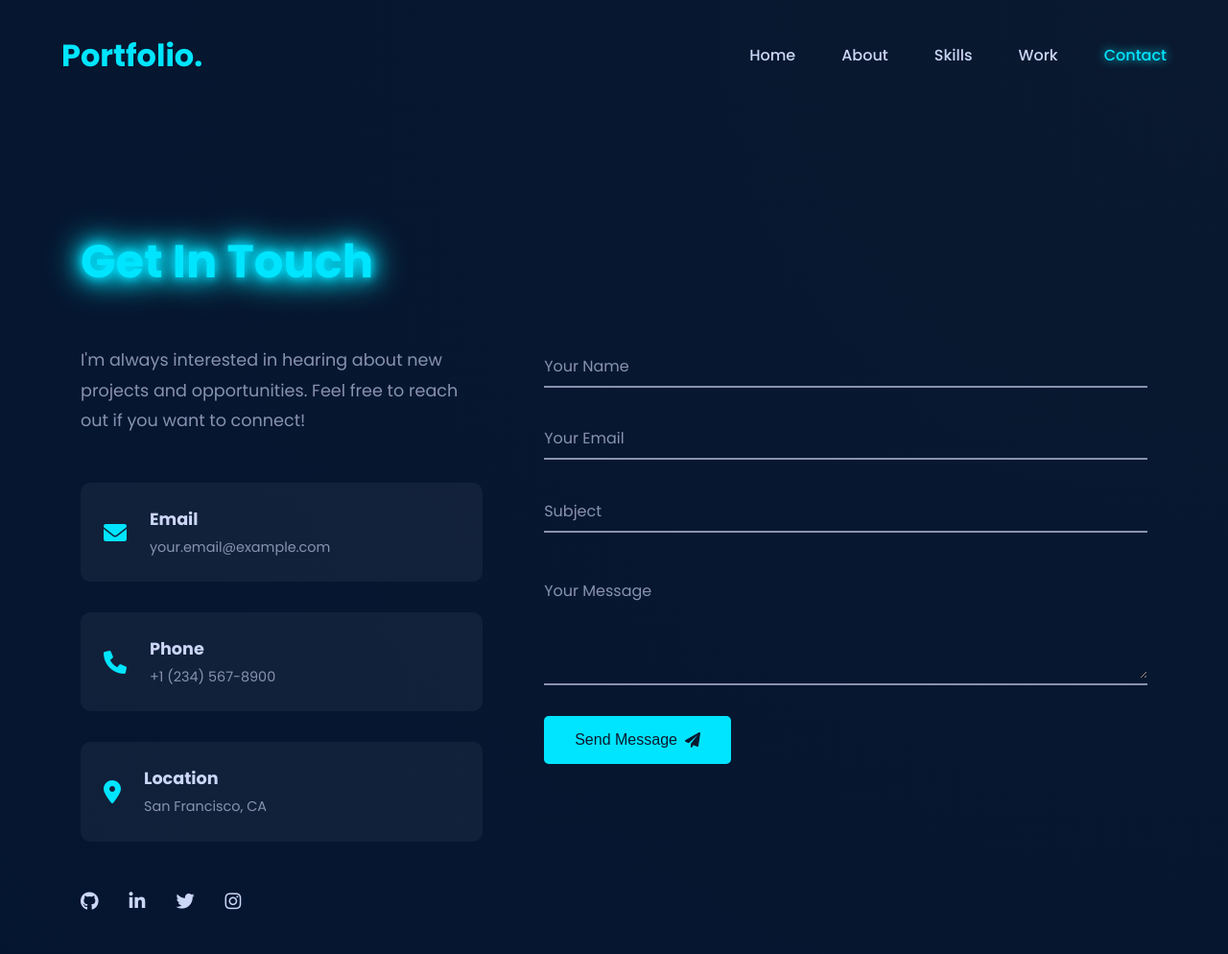
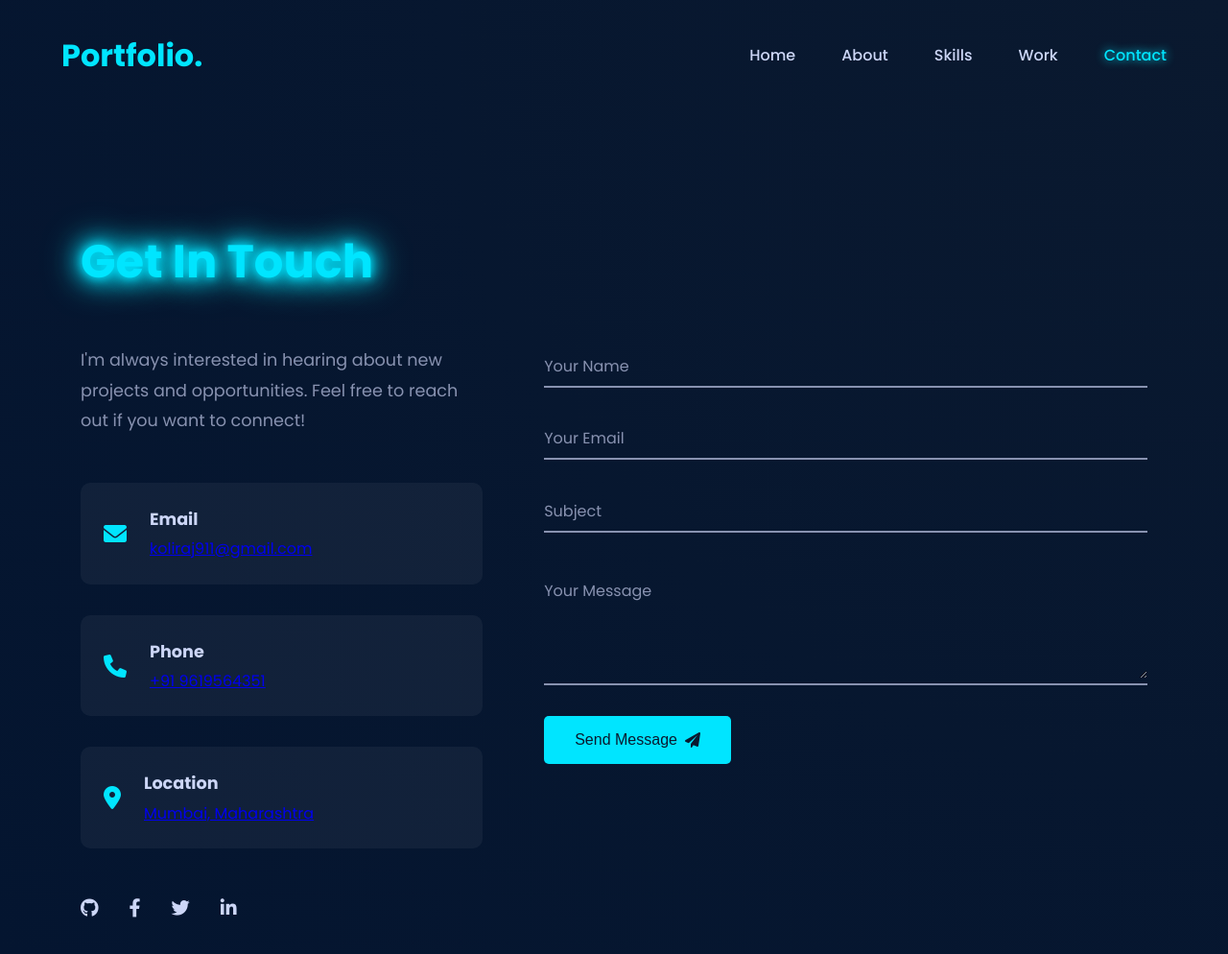
Before and after one commit to Rajkoli145/Portfolio1, a plain HTML site: page contact.html in a window 1280 px wide. Shown: the whole page at 96% size. Drawn offline with Linux system fonts and the light colour scheme; a script that the page names is missing.

Commit message:
Update contact.html

```diff
--- a/contact.html
+++ b/contact.html
@@ -44,29 +44,29 @@
                                 <i class="fas fa-envelope"></i>
                                 <div class="item-info">
                                     <h3>Email</h3>
-                                    <p>your.email@example.com</p>
+                                    <a href="mailto:koliraj911@gmail.com?subject=Portfolio Contact" class="contact-link" target="_blank">koliraj911@gmail.com</a>
                                 </div>
                             </div>
                             <div class="contact-item">
                                 <i class="fas fa-phone"></i>
                                 <div class="item-info">
                                     <h3>Phone</h3>
-                                    <p>+1 (234) 567-8900</p>
+                                    <a href="tel:+919619564351" class="contact-link">+91 9619564351</a>
                                 </div>
                             </div>
                             <div class="contact-item">
                                 <i class="fas fa-map-marker-alt"></i>
                                 <div class="item-info">
                                     <h3>Location</h3>
-                                    <p>San Francisco, CA</p>
+                                    <a href="https://maps.google.com/?q=Mumbai,Maharashtra" target="_blank" class="contact-link">Mumbai, Maharashtra</a>
                                 </div>
                             </div>
                         </div>
                         <div class="social-links">
-                            <a href="#" class="social-icon"><i class="fab fa-github"></i></a>
-                            <a href="#" class="social-icon"><i class="fab fa-linkedin-in"></i></a>
-                            <a href="#" class="social-icon"><i class="fab fa-twitter"></i></a>
-                            <a href="#" class="social-icon"><i class="fab fa-instagram"></i></a>
+                            <a href="https://github.com/Rajkoli145" class="social-icon"><i class="fab fa-github"></i></a>
+                            <a href="" class="social-icon"><i class="fab fa-facebook-f"></i></a>
+                            <a href="https://x.com/koli_raj57974" class="social-icon"><i class="fab fa-twitter"></i></a>
+                            <a href="https://www.linkedin.com/in/raj-koli-626008318/" class="social-icon"><i class="fab fa-linkedin-in"></i></a>
                         </div>
                     </div>
                     <div class="contact-form">
```
